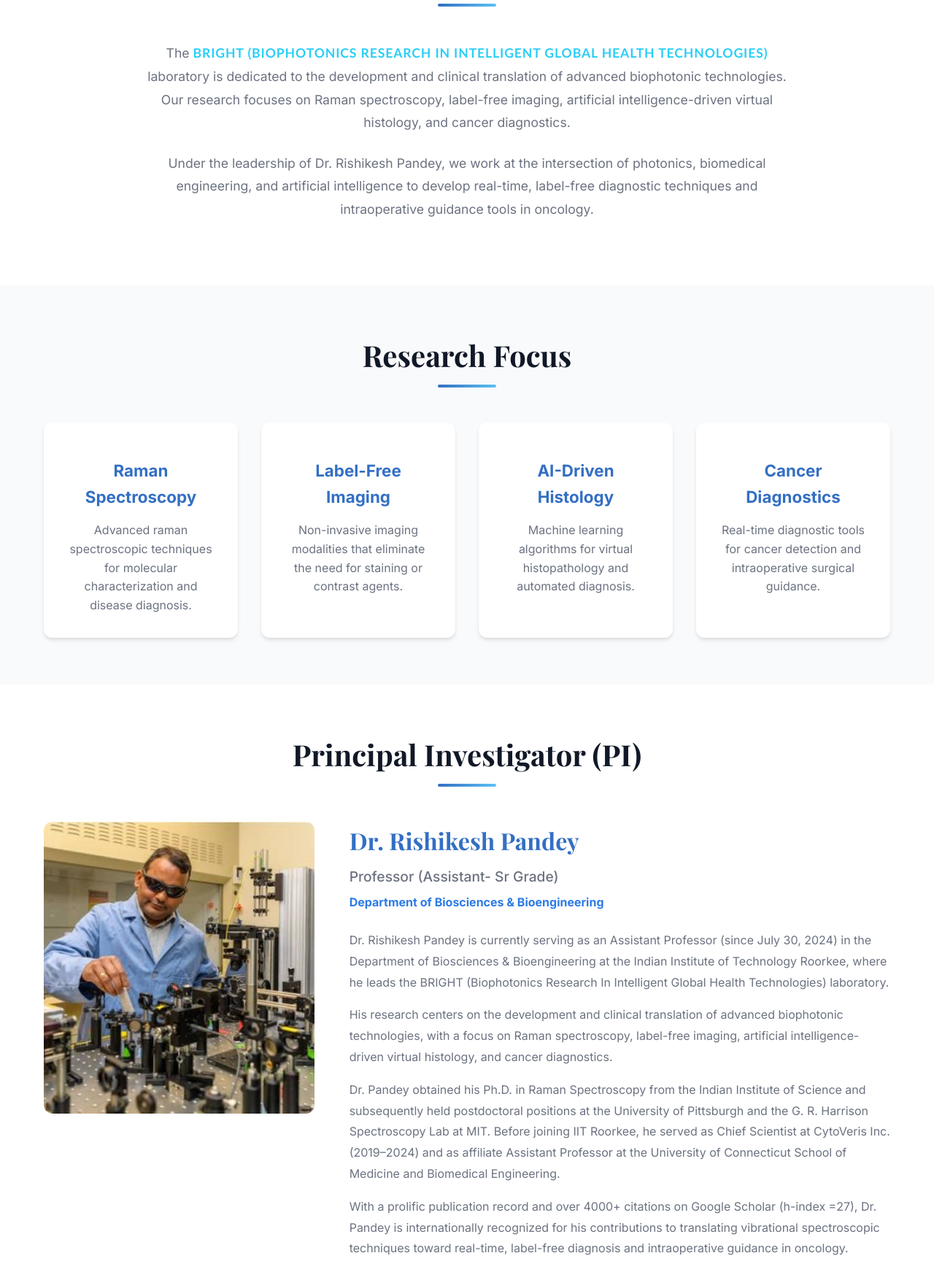
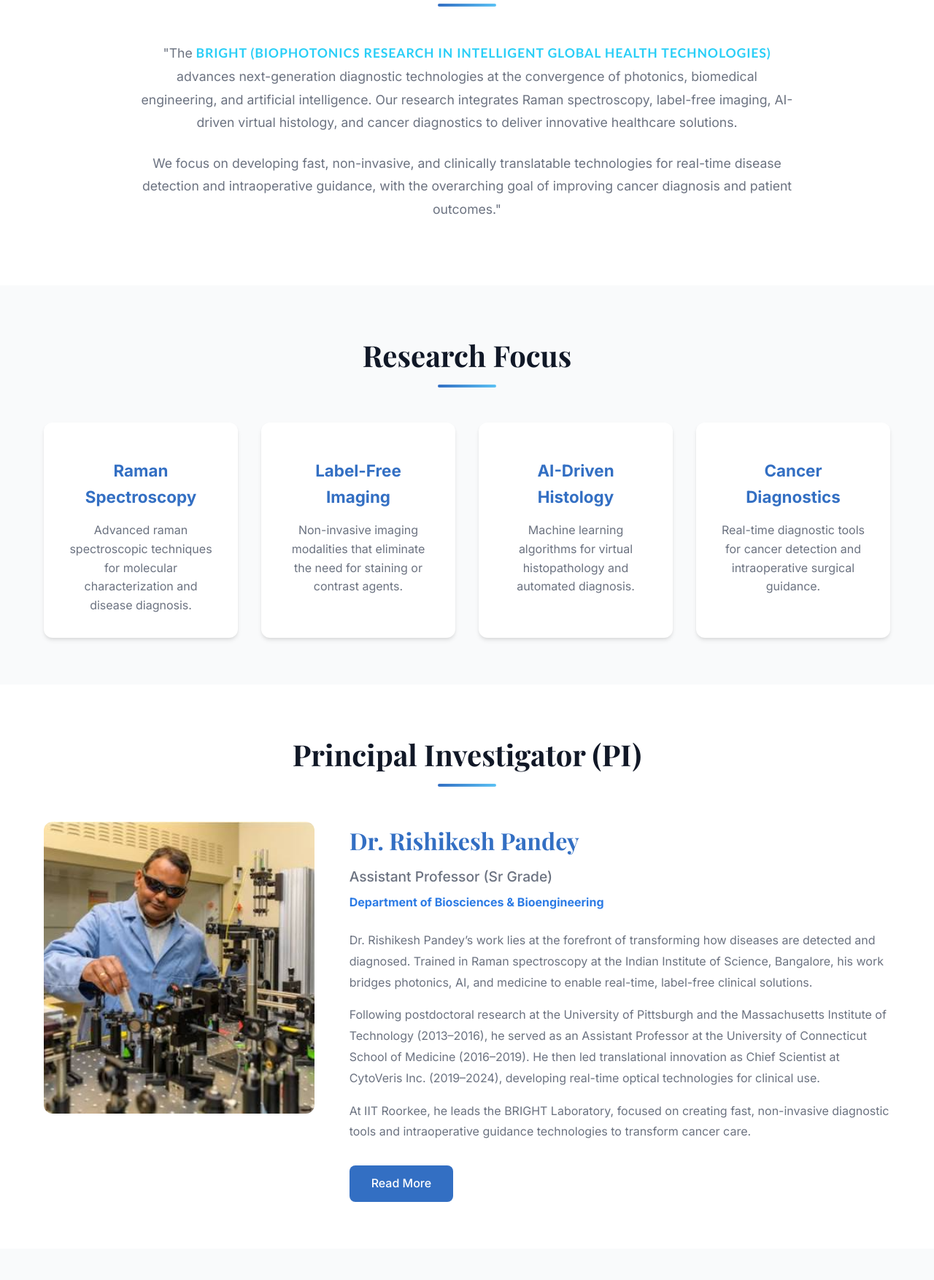
Before and after one commit to thebrightlabindia/BRIGHTLAB-WEBSITE, a plain HTML site: page index.html in a window 1280 px wide. Shown: the part 522-2276 px from the top of the page at 73% size. Drawn offline with nearby package versions, Linux system fonts and the light colour scheme; a web font is replaced by a local one.

Commit message:
Let's Go BRIGHT LAB!

```diff
--- a/index.html
+++ b/index.html
@@ -89,8 +89,10 @@
                 <div class="underline"></div>
             </div>
             <div class="about-content">
-                <p>The <span class="bright-text">BRIGHT (Biophotonics Research In Intelligent Global Health Technologies)</span> laboratory is dedicated to the development and clinical translation of advanced biophotonic technologies. Our research focuses on Raman spectroscopy, label-free imaging, artificial intelligence-driven virtual histology, and cancer diagnostics.</p>
-                <p>Under the leadership of Dr. Rishikesh Pandey, we work at the intersection of photonics, biomedical engineering, and artificial intelligence to develop real-time, label-free diagnostic techniques and intraoperative guidance tools in oncology.</p>
+                <p>"The <span class="bright-text">BRIGHT (Biophotonics Research In Intelligent Global Health Technologies)</span>   advances next-generation diagnostic technologies at the convergence of photonics, biomedical engineering, and artificial intelligence. Our research integrates Raman spectroscopy, label-free imaging, AI-driven virtual histology, and cancer diagnostics to deliver innovative healthcare solutions.</p>
+                <p>We focus on developing fast, non-invasive, and clinically translatable technologies for real-time disease detection and intraoperative guidance, with the overarching goal of improving cancer diagnosis and patient outcomes."
+
+</p>
             </div>
         </div>
     </section>
@@ -138,7 +140,7 @@
                 <img src="images/rishikesh2.jpeg" alt="Prof.Rishikesh Pandey" style="width: 100%; height: 400px; object-fit: cover; border-radius: 12px;">
                 <div class="pi-info">
                     <h3 class="pi-name">Dr. Rishikesh Pandey</h3>
-                    <p class="pi-title">Professor (Assistant- Sr Grade)</p>
+                    <p class="pi-title">Assistant Professor (Sr Grade)</p>
                     <p class="pi-department">
   <strong>
     <a href="https://iitr.ac.in/Departments/Biosciences%20and%20Bioengineering%20Department/"
@@ -149,10 +151,10 @@
   </strong>
 </p>
                     <div class="pi-bio">
-                        <p>Dr. Rishikesh Pandey is currently serving as an Assistant Professor (since July 30, 2024) in the Department of Biosciences & Bioengineering at the Indian Institute of Technology Roorkee, where he leads the BRIGHT (Biophotonics Research In Intelligent Global Health Technologies) laboratory.</p>
-                        <p>His research centers on the development and clinical translation of advanced biophotonic technologies, with a focus on Raman spectroscopy, label-free imaging, artificial intelligence-driven virtual histology, and cancer diagnostics.</p>
-                        <p>Dr. Pandey obtained his Ph.D. in Raman Spectroscopy from the Indian Institute of Science and subsequently held postdoctoral positions at the University of Pittsburgh and the G. R. Harrison Spectroscopy Lab at MIT. Before joining IIT Roorkee, he served as Chief Scientist at CytoVeris Inc. (2019–2024) and as affiliate Assistant Professor at the University of Connecticut School of Medicine and Biomedical Engineering.</p>
-                        <p>With a prolific publication record and over 4000+ citations on Google Scholar (h-index =27), Dr. Pandey is internationally recognized for his contributions to translating vibrational spectroscopic techniques toward real-time, label-free diagnosis and intraoperative guidance in oncology.</p>
+                        <p>Dr. Rishikesh Pandey’s work lies at the forefront of transforming how diseases are detected and diagnosed. Trained in Raman spectroscopy at the Indian Institute of Science, Bangalore, his work bridges photonics, AI, and medicine to enable real-time, label-free clinical solutions.</p>
+                        <p>Following postdoctoral research at the University of Pittsburgh and the Massachusetts Institute of Technology (2013–2016), he served as an Assistant Professor at the University of Connecticut School of Medicine (2016–2019). He then led translational innovation as Chief Scientist at CytoVeris Inc. (2019–2024), developing real-time optical technologies for clinical use.</p>
+                        <p>At IIT Roorkee, he leads the BRIGHT Laboratory, focused on creating fast, non-invasive diagnostic tools and intraoperative guidance technologies to transform cancer care.</p>
+                        <!-- <p>With a prolific publication record and over 4000+ citations on Google Scholar (h-index =27), Dr. Pandey is internationally recognized for his contributions to translating vibrational spectroscopic techniques toward real-time, label-free diagnosis and intraoperative guidance in oncology.</p> -->
                     </div>
                     <a href="team.html" class="btn-primary">Read More</a>
                 </div>
```
Also changed, not shown: team.html (+8 -8 lines).
